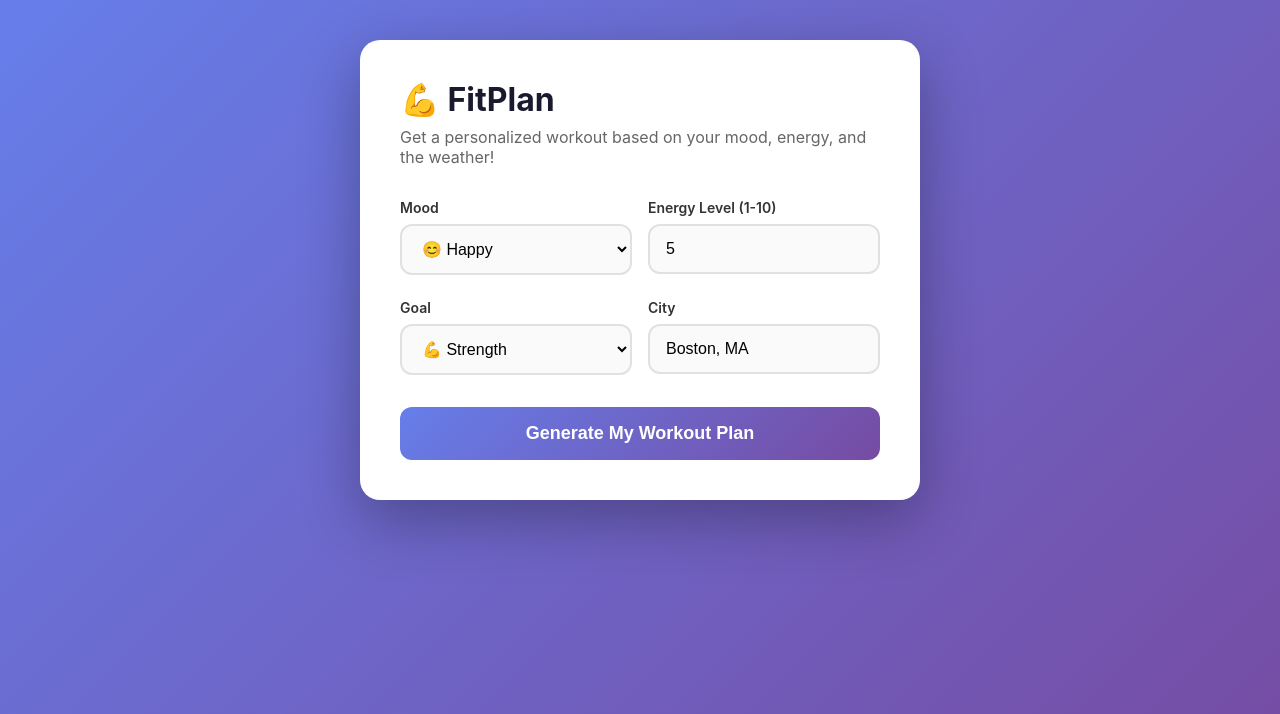
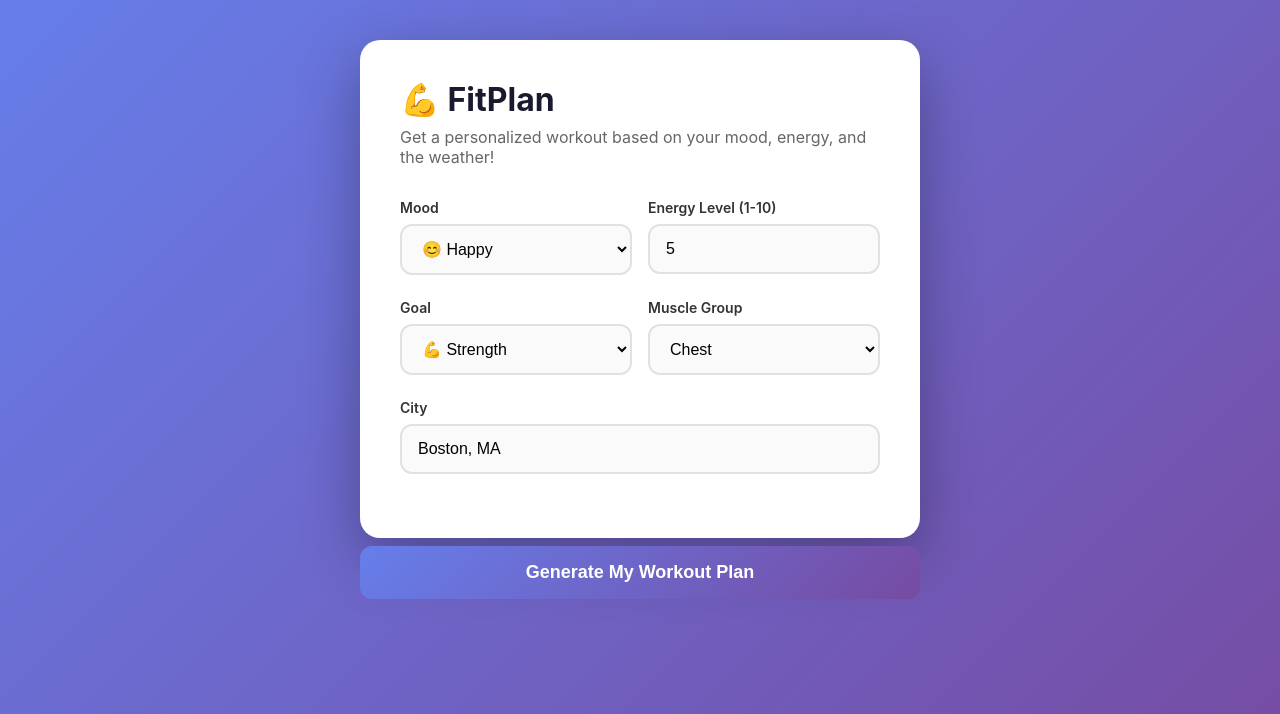
Before and after one commit to ccdcaroline/oim3640, a Flask app: page / in a window 1280 px wide. Shown: the top 714 px of the page. Run offline with Flask 3, Linux system fonts and the light colour scheme.

Commit message:
Final push

```diff
--- a/Projects/Final-Project/helloflask/polished/app.py
+++ b/Projects/Final-Project/helloflask/polished/app.py
@@ -4,8 +4,9 @@ import requests
 from flask import Flask, request, render_template
 from dotenv import load_dotenv
 
-# Load .env from the same directory as this file
-load_dotenv('.env')
+# Load .env from the same directory as this file (not current working directory)
+env_path = os.path.join(os.path.dirname(os.path.abspath(__file__)), '.env')
+load_dotenv(env_path)
 
 app = Flask(__name__)
 
@@ -16,6 +17,7 @@ API_NINJAS_KEY = os.getenv("API_NINJAS_KEY", "")
 print(f"=== API Keys Loaded ===")
 print(f"OPENWEATHER_API_KEY: {'SET' if OPENWEATHER_API_KEY else 'MISSING'}")
 print(f"API_NINJAS_KEY: {'SET' if API_NINJAS_KEY else 'MISSING'}")
+print(f"env_path: {env_path}")
 print(f"========================")
 
 FALLBACK_EXERCISES = {
@@ -102,16 +104,35 @@ def get_weather(city):
         }
 
 
-def fetch_exercises(goal):
-    print(f"=== fetch_exercises called with goal: {goal} ===")
+def fetch_exercises(goal, muscle=None):
+    print(f"=== fetch_exercises called with goal: {goal}, muscle: {muscle} ===")
     print(f"API_NINJAS_KEY present: {bool(API_NINJAS_KEY)}")
 
+    # Map user-friendly muscle names to API Ninjas expected names
+    muscle_mapping = {
+        "chest": "chest",
+        "back": "lats",
+        "arms": "biceps",
+        "legs": "quadriceps",
+        "shoulders": "shoulders",
+        "core": "abdominals",
+        "full_body": None,  # Will use goal-based default
+    }
+
+    # Use user-selected muscle group, or fall back to goal-based default
     goal_to_muscle = {
         "strength": "chest",
         "fat loss": "abdominals",
         "mobility": "lower_back",
     }
-    muscle = goal_to_muscle.get(goal, "chest")
+
+    # Use the user-selected muscle if provided, otherwise use goal default
+    if muscle and muscle != "full_body":
+        api_muscle = muscle_mapping.get(muscle, "chest")
+    else:
+        api_muscle = goal_to_muscle.get(goal, "chest")
+
+    print(f"Using API muscle: {api_muscle}")
 
     if not API_NINJAS_KEY:
         print("Using fallback exercises (no API key)")
@@ -120,7 +141,8 @@ def fetch_exercises(goal):
     try:
         url = "https://api.api-ninjas.com/v1/exercises"
         headers = {"X-Api-Key": API_NINJAS_KEY}
-        params = {"muscle": muscle}
+        params = {"muscle": api_muscle}
+        print(f"Calling Ninjas API with muscle: {api_muscle}")
         r = requests.get(url, headers=headers, params=params, timeout=8)
         r.raise_for_status()
         data = r.json()
@@ -185,10 +207,17 @@ def plan():
     mood = request.form.get("mood", "happy")
     energy = int(request.form.get("energy", 5))
     goal = request.form.get("goal", "strength")
-    city = request.form.get("city", "Wellesley, MA")
+    muscle = request.form.get("muscle", "chest")
+    city = request.form.get("city", "Boston, MA")
+
+    print(f"=== PLAN ROUTE ===")
+    print(f"city: {city}")
+    print(f"OPENWEATHER_API_KEY in plan(): {repr(OPENWEATHER_API_KEY)}")
 
     weather = get_weather(city)
-    exercises = fetch_exercises(goal)
+    print(f"Weather result in plan(): {weather}")
+
+    exercises = fetch_exercises(goal, muscle)
     intensity, weather_note, daily_plan = build_plan(mood, energy, goal, weather, exercises)
 
     return render_template(
@@ -196,6 +225,7 @@ def plan():
         mood=mood,
         energy=energy,
         goal=goal,
+        muscle=muscle,
         city=city,
         weather=weather,
         intensity=intensity,
--- a/Projects/Final-Project/helloflask/polished/templates/home.html
+++ b/Projects/Final-Project/helloflask/polished/templates/home.html
@@ -123,6 +123,20 @@
         </div>
 
         <div class="form-group">
+          <label>Muscle Group</label>
+          <select name="muscle" required>
+            <option value="chest">Chest</option>
+            <option value="back">Back</option>
+            <option value="arms">Arms</option>
+            <option value="legs">Legs</option>
+            <option value="shoulders">Shoulders</option>
+            <option value="core">Core</option>
+            <option value="full_body">Full Body</option>
+          </select>
+        </div>
+      </div>
+
+        <div class="form-group">
           <label>City</label>
           <input type="text" name="city" value="Boston, MA" required placeholder="Enter your city">
         </div>
--- a/Projects/Final-Project/helloflask/polished/templates/plan.html
+++ b/Projects/Final-Project/helloflask/polished/templates/plan.html
@@ -166,6 +166,10 @@
         <div class="info-value">{{ goal }}</div>
       </div>
       <div class="info-item">
+        <div class="info-label">Muscle Group</div>
+        <div class="info-value">{{ muscle }}</div>
+      </div>
+      <div class="info-item">
         <div class="info-label">Intensity</div>
         <div class="info-value">{{ intensity }}</div>
       </div>
@@ -195,6 +199,7 @@
       <input type="hidden" name="mood" value="{{ mood }}">
       <input type="hidden" name="energy" value="{{ energy }}">
       <input type="hidden" name="goal" value="{{ goal }}">
+      <input type="hidden" name="muscle" value="{{ muscle }}">
       <input type="hidden" name="city" value="{{ city }}">
       <button type="submit">🔄 Get New Recommendations</button>
     </form>
```
